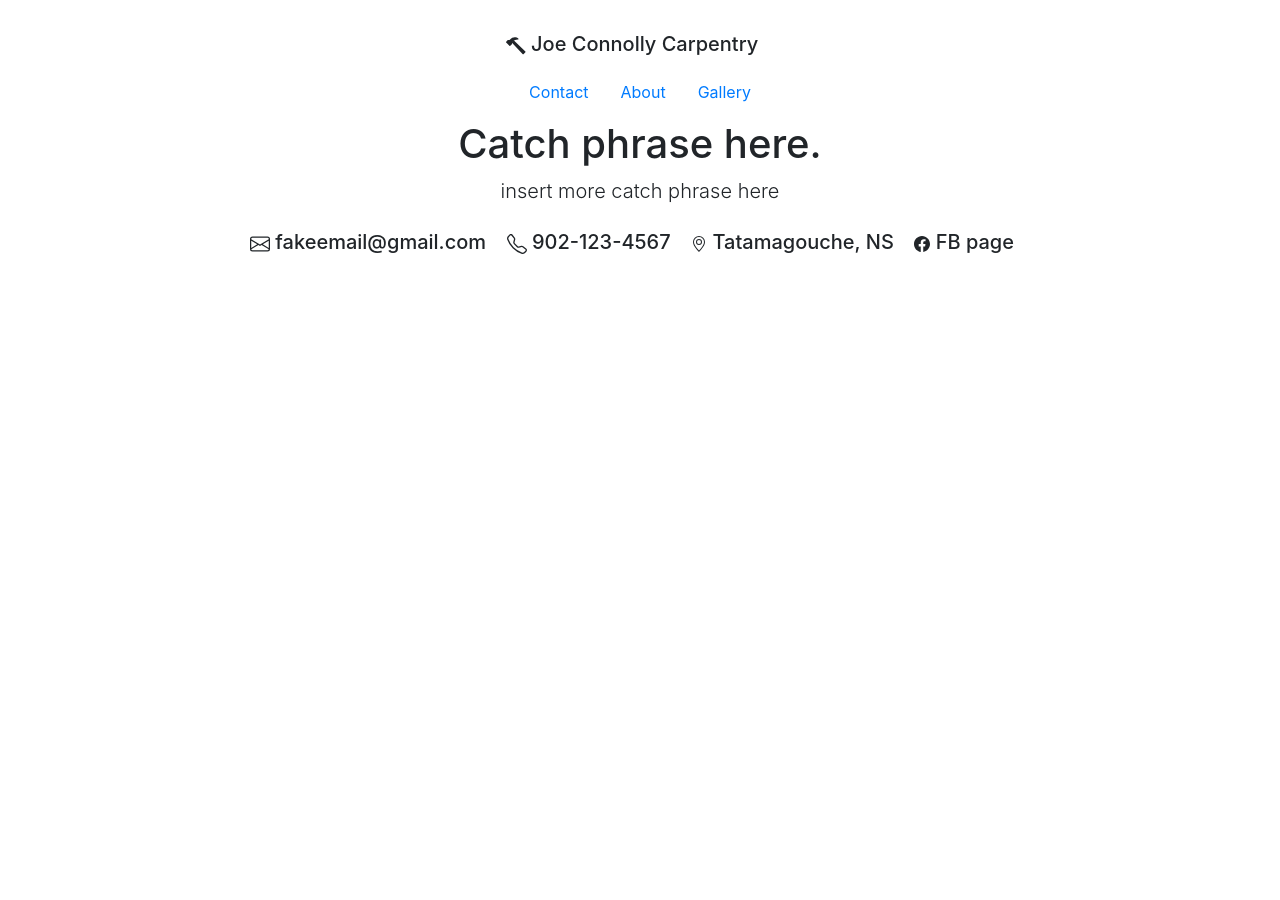
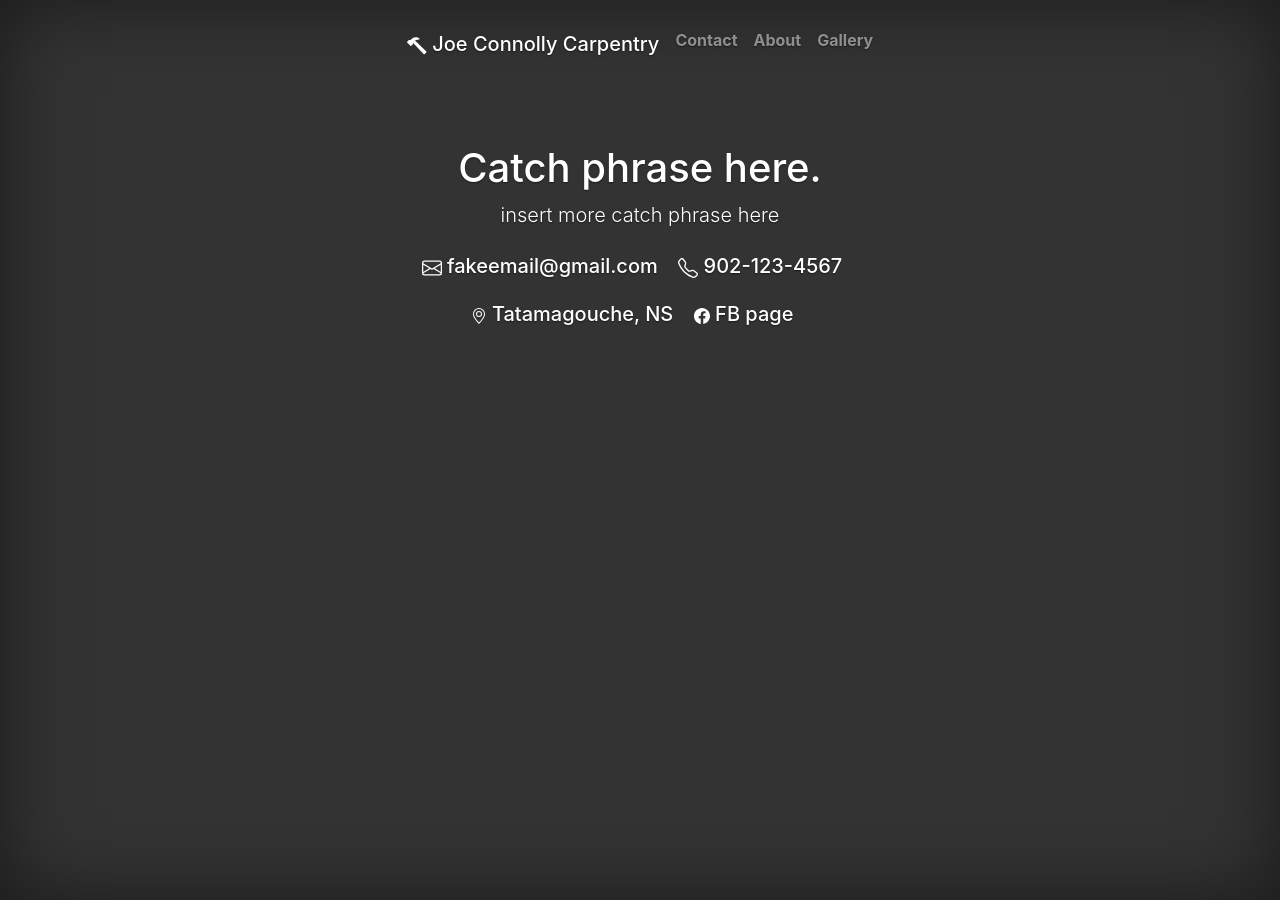
Before and after one commit to JCCarpentry/JCCarpentry.github.io, a Jekyll site: the page built from index.html, in a window 1280 px wide. Built offline with Jekyll 4.4.1, drawn with Linux system fonts in a browser that asks for light colours.

Commit message:
reset css

```diff
--- a/_layouts/default.html
+++ b/_layouts/default.html
@@ -14,7 +14,182 @@
     <!-- Bootstrap core CSS -->
 <link rel="stylesheet" href="https://stackpath.bootstrapcdn.com/bootstrap/4.5.2/css/bootstrap.min.css" integrity="sha384-JcKb8q3iqJ61gNV9KGb8thSsNjpSL0n8PARn9HuZOnIxN0hoP+VmmDGMN5t9UJ0Z" crossorigin="anonymous">
 
+    <style>
+      .bd-placeholder-img {
+        font-size: 1.125rem;
+        text-anchor: middle;
+        -webkit-user-select: none;
+        -moz-user-select: none;
+        -ms-user-select: none;
+        user-select: none;
+      }
 
+      @media (min-width: 768px) {
+        .bd-placeholder-img-lg {
+          font-size: 3.5rem;
+        }
+      }
+    </style>
+    <!--carousel-->
+    <style>
+    /* CUSTOMIZE THE CAROUSEL
+    -------------------------------------------------- */
+
+    /* Carousel base class */
+    .carousel {
+      margin-top: 4rem;
+      margin-bottom: 4rem;
+    }
+
+
+    /* RESPONSIVE CSS
+    -------------------------------------------------- */
+
+    @media (min-width: 40em) {
+      /* Bump up size of carousel content */
+      .carousel-caption p {
+        margin-bottom: 1.25rem;
+        font-size: 1.25rem;
+        line-height: 1.4;
+      }
+
+      .featurette-heading {
+        font-size: 50px;
+      }
+    }
+
+    @media (min-width: 62em) {
+      .featurette-heading {
+        margin-top: 7rem;
+      }
+    }
+</style>
+    <style>
+    /*
+     * Globals
+     */
+
+    /* Links */
+    a,
+    a:focus,
+    a:hover {
+      color: #fff;
+    }
+
+    /* Custom default button */
+    .btn-secondary,
+    .btn-secondary:hover,
+    .btn-secondary:focus {
+      color: #333;
+      text-shadow: none; /* Prevent inheritance from `body` */
+      background-color: #fff;
+      border: .05rem solid #fff;
+    }
+
+
+    /*
+     * Base structure
+     */
+
+    html,
+    body {
+      height: 100%;
+      background-color: #333;
+    }
+
+    body {
+      display: -ms-flexbox;
+      display: flex;
+      color: #fff;
+      text-shadow: 0 .05rem .1rem rgba(0, 0, 0, .5);
+      box-shadow: inset 0 0 5rem rgba(0, 0, 0, .5);
+    }
+
+    .cover-container {
+      max-width: 42em;
+    }
+
+
+    /*
+     * Header
+     */
+    .masthead {
+      margin-bottom: 2rem;
+    }
+
+    .masthead-brand {
+      margin-bottom: 0;
+    }
+
+    .nav-masthead .nav-link {
+      padding: .25rem 0;
+      font-weight: 700;
+      color: rgba(255, 255, 255, .5);
+      background-color: transparent;
+      border-bottom: .25rem solid transparent;
+    }
+
+    .nav-masthead .nav-link:hover,
+    .nav-masthead .nav-link:focus {
+      border-bottom-color: rgba(255, 255, 255, .25);
+    }
+
+    .nav-masthead .nav-link + .nav-link {
+      margin-left: 1rem;
+    }
+
+    .nav-masthead .active {
+      color: #fff;
+      border-bottom-color: #fff;
+    }
+
+    @media (min-width: 48em) {
+      .masthead-brand {
+        float: left;
+      }
+      .nav-masthead {
+        float: right;
+      }
+    }
+
+
+    /*
+     * Cover
+     */
+    .cover {
+      padding: 0 1.5rem;
+    }
+    .cover .btn-lg {
+      padding: .75rem 1.25rem;
+      font-weight: 700;
+    }
+
+    /*
+     * Footer
+     */
+    .mastfoot {
+      color: rgba(255, 255, 255, .5);
+    }
+    </style>
+
+    <style>
+      .row {
+        display: flex;
+        flex-wrap: wrap;
+        padding: 0 4px;
+      }
+
+      /* Create two equal columns that sits next to each other */
+      .column {
+        flex: 50%;
+        padding: 0 4px;
+      }
+
+      .column img {
+        margin-top: 8px;
+        vertical-align: middle;
+      }
+    </style>
 
     <!--favicon-->
     <link rel="icon" href="./assets/logo.png">
```
